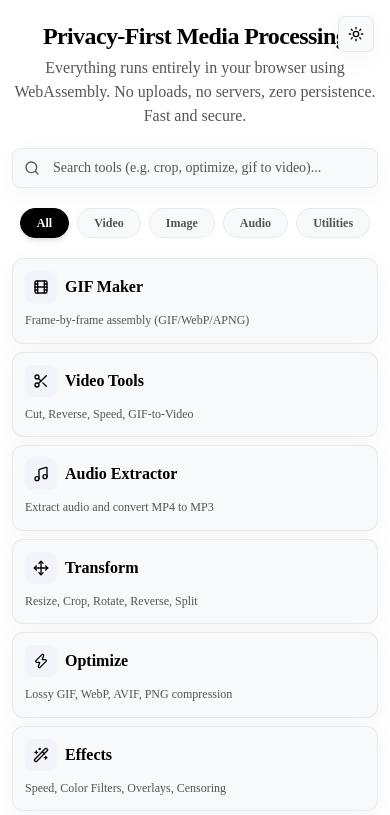
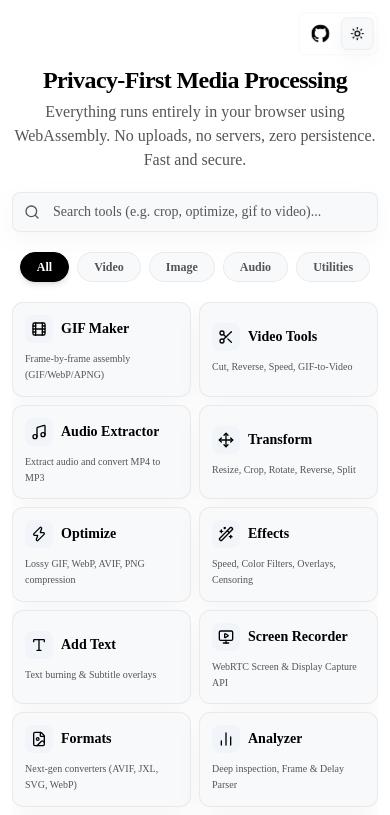
Before and after one commit to WilWilbert123/Nextjs-Media-Suite, a Next.js app: page / in a window 390 px wide. Shown: the top 815 px of the page. Built offline with nearby package versions, Linux system fonts and the light colour scheme; no server answers.

Commit message:
feat(ui): optimize mobile responsiveness and add GitHub icon with repository link

```diff
--- a/src/app/(tools)/layout.tsx
+++ b/src/app/(tools)/layout.tsx
@@ -4,6 +4,7 @@ import * as React from "react";
 import Link from "next/link";
 import { ArrowLeft } from "lucide-react";
 import { ThemeToggle } from "@/components/ThemeToggle";
+import { GithubStar } from "@/components/GithubStar";
 
 export default function ToolsLayout({
   children,
@@ -21,7 +22,10 @@ export default function ToolsLayout({
             <ArrowLeft className="w-4 h-4" />
             Back to Tools
           </Link>
-          <ThemeToggle />
+          <div className="flex items-center gap-2">
+            <GithubStar />
+            <ThemeToggle />
+          </div>
         </div>
       </header>
 
--- a/src/app/page.tsx
+++ b/src/app/page.tsx
@@ -5,6 +5,7 @@ import Link from "next/link";
 import { Search, Film, Scissors, Music, Move, Zap, Wand2, Type, MonitorPlay, FileImage, BarChart2, FileText, ShieldOff, Eraser, Stamp, Palette, LayoutGrid, Sparkles, Bookmark, QrCode, Grid, Binary, RefreshCw, AudioLines, Captions, Laugh, Crop } from "lucide-react";
 import { cn } from "@/lib/utils";
 import { ThemeToggle } from "@/components/ThemeToggle";
+import { GithubStar } from "@/components/GithubStar";
 
 const CATEGORIES = ["All", "Video", "Image", "Audio", "Utilities"];
 
@@ -51,8 +52,9 @@ export default function HomePage() {
   }, [search, category]);
 
   return (
-    <div className="flex-1 w-full max-w-7xl mx-auto p-3 md:p-4 flex flex-col gap-2 justify-between h-[100dvh] overflow-hidden">
-      <div className="fixed top-4 right-4 md:top-6 md:right-6 z-50">
+    <div className="flex-1 w-full max-w-7xl mx-auto p-3 pt-14 md:p-4 flex flex-col gap-2 justify-between h-[100dvh] overflow-hidden relative">
+      <div className="absolute top-3 right-3 md:fixed md:top-6 md:right-6 z-50 flex items-center gap-1 md:gap-2 bg-background/50 backdrop-blur-md p-1 rounded-lg border border-border/50 scale-90 md:scale-100 origin-top-right">
+        <GithubStar />
         <ThemeToggle />
       </div>
       <div className="flex flex-col gap-3">
@@ -95,7 +97,7 @@ export default function HomePage() {
           ))}
         </div>
 
-        <div className="grid grid-cols-1 sm:grid-cols-2 lg:grid-cols-4 lg:grid-rows-4 gap-2 md:gap-3 flex-1 min-h-0">
+        <div className="grid grid-cols-2 sm:grid-cols-3 lg:grid-cols-4 lg:grid-rows-4 gap-2 md:gap-3 flex-1 min-h-0 overflow-y-auto pb-4">
           {filteredTools.map((tool, index) => {
             const Icon = tool.icon;
             return (
@@ -106,14 +108,14 @@ export default function HomePage() {
                 style={{ animationDelay: `${100 + index * 30}ms` }}
               >
                 <div className="flex items-center gap-2">
-                  <div className="flex items-center justify-center w-8 h-8 rounded-lg bg-secondary group-hover:scale-110 transition-transform duration-200 ease-spring">
+                  <div className="flex items-center justify-center w-7 h-7 md:w-8 md:h-8 rounded-lg bg-secondary group-hover:scale-110 transition-transform duration-200 ease-spring shrink-0">
                     <Icon className="w-4 h-4 text-foreground" />
                   </div>
-                  <h3 className="text-base font-bold text-foreground">
+                  <h3 className="text-sm md:text-base font-bold text-foreground leading-tight truncate">
                     {tool.name}
                   </h3>
                 </div>
-                <p className="text-xs text-muted-foreground leading-relaxed">
+                <p className="text-[10px] md:text-xs text-muted-foreground leading-relaxed line-clamp-2">
                   {tool.description}
                 </p>
               </Link>
--- /dev/null
+++ b/src/components/GithubStar.tsx
@@ -0,0 +1,46 @@
+"use client";
+
+import { useEffect, useState } from "react";
+const GithubIcon = ({ className }: { className?: string }) => (
+  <svg
+    xmlns="http://www.w3.org/2000/svg"
+    viewBox="0 0 24 24"
+    width="24"
+    height="24"
+    className={className}
+    fill="currentColor"
+  >
+    <path d="M12 0C5.37 0 0 5.37 0 12c0 5.31 3.435 9.795 8.205 11.385.6.105.825-.255.825-.57 0-.285-.015-1.23-.015-2.235-3.015.555-3.795-.735-4.035-1.41-.135-.345-.72-1.41-1.23-1.695-.42-.225-1.02-.78-.015-.795.945-.015 1.62.87 1.845 1.23 1.08 1.815 2.805 1.305 3.495.99.105-.78.42-1.305.765-1.605-2.67-.3-5.46-1.335-5.46-5.925 0-1.305.465-2.385 1.23-3.225-.12-.3-.54-1.53.12-3.18 0 0 1.005-.315 3.3 1.23.96-.27 1.98-.405 3-.405s2.04.135 3 .405c2.295-1.56 3.3-1.23 3.3-1.23.66 1.65.24 2.88.12 3.18.765.84 1.23 1.905 1.23 3.225 0 4.605-2.805 5.625-5.475 5.925.435.375.81 1.095.81 2.22 0 1.605-.015 2.895-.015 3.285 0 .315.225.69.825.57C20.565 21.795 24 17.31 24 12c0-6.63-5.37-12-12-12z" />
+  </svg>
+);
+import Link from "next/link";
+
+export function GithubStar() {
+  const [stars, setStars] = useState<number | null>(null);
+
+  useEffect(() => {
+    fetch("https://api.github.com/repos/WilWilbert123/Nextjs-Media-Suite")
+      .then((res) => res.json())
+      .then((data) => {
+        if (typeof data.stargazers_count === "number") {
+          setStars(data.stargazers_count);
+        }
+      })
+      .catch((err) => console.error("Failed to fetch Github stars", err));
+  }, []);
+
+  return (
+    <Link
+      href="https://github.com/WilWilbert123/Nextjs-Media-Suite"
+      target="_blank"
+      rel="noopener noreferrer"
+      className="flex items-center gap-2 p-2 rounded-md hover:bg-accent hover:text-accent-foreground transition-colors border border-transparent hover:border-border"
+      title="View on GitHub"
+    >
+      <GithubIcon className="w-5 h-5" />
+      {stars !== null && (
+        <span className="text-sm font-semibold pr-1">{stars}</span>
+      )}
+    </Link>
+  );
+}
```
